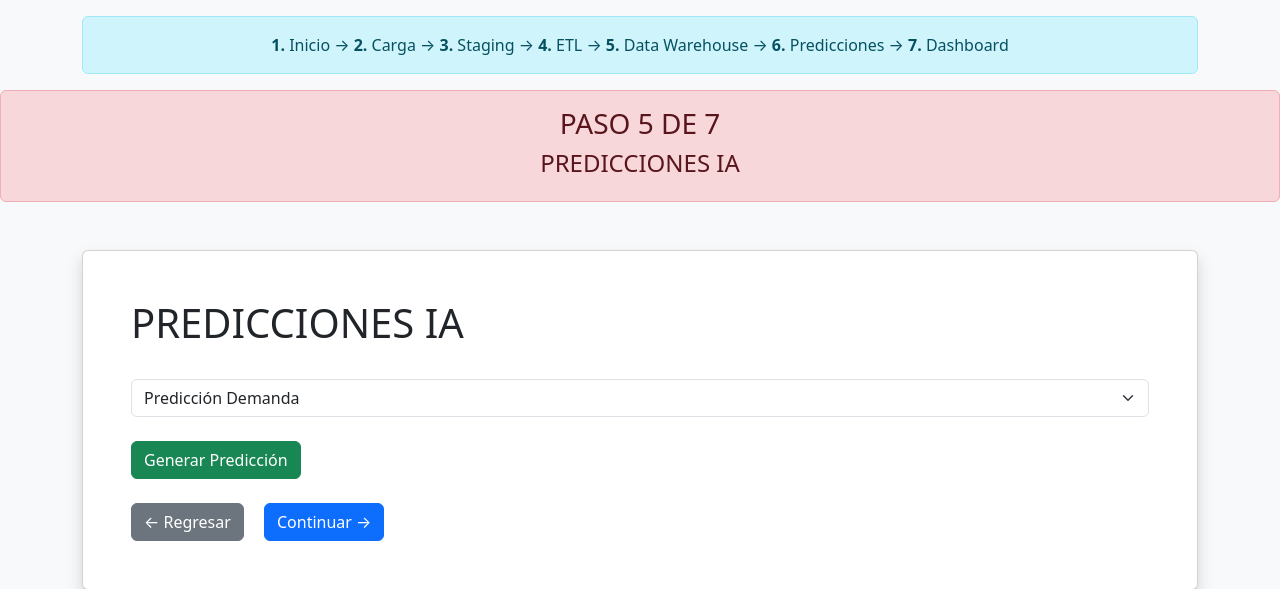
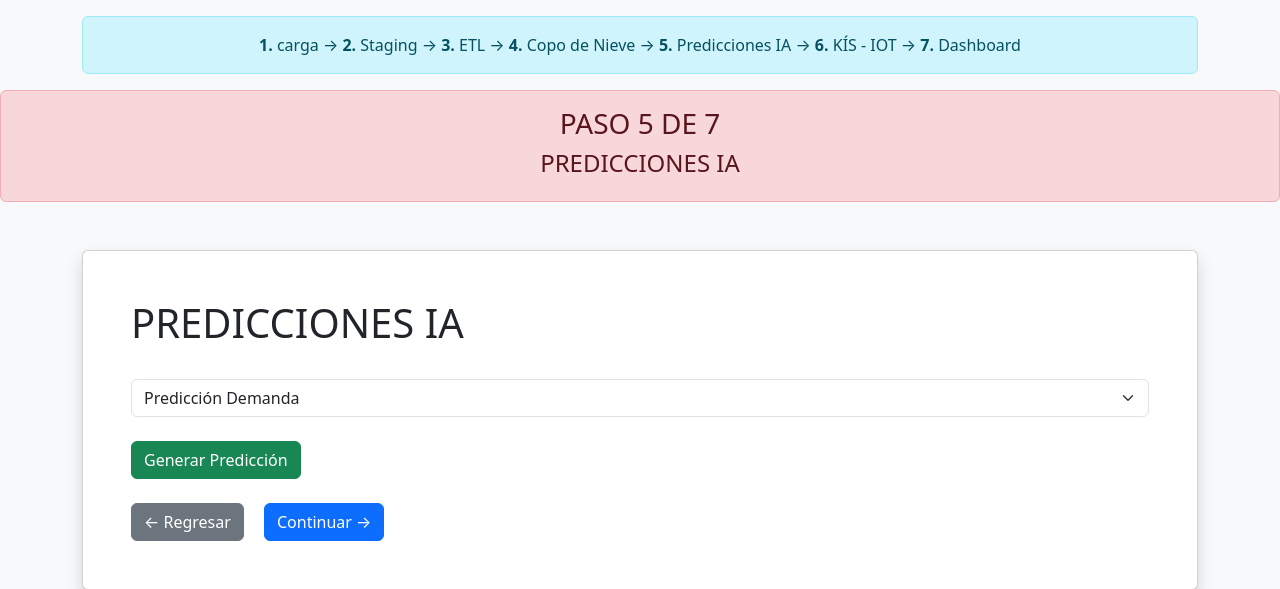
Before and after one commit to danielAC17109/BI-Comedor-Universitario, a Flask app: page /predicciones in a window 1280 px wide. Shown: the top 589 px of the page. Run offline with Flask 3, Linux system fonts and the light colour scheme; parts of the project's set-up code (start-up, migrations or seed data) failed here and were passed over.

Commit message:
sistema arreglado

```diff
--- a/templates/pasos.html
+++ b/templates/pasos.html
@@ -37,17 +37,17 @@ function registrarEvento(evento){
 
     <div class="alert alert-info text-center">
 
-        <b>1.</b> Inicio →
+        <b>1.</b> carga →
 
-        <b>2.</b> Carga →
+        <b>2.</b> Staging →
 
-        <b>3.</b> Staging →
+        <b>3.</b> ETL →
 
-        <b>4.</b> ETL →
+        <b>4.</b> Copo de Nieve →
 
-        <b>5.</b> Data Warehouse →
+        <b>5.</b> Predicciones IA →
 
-        <b>6.</b> Predicciones →
+        <b>6.</b> KÍS - IOT →
 
         <b>7.</b> Dashboard
 
```
